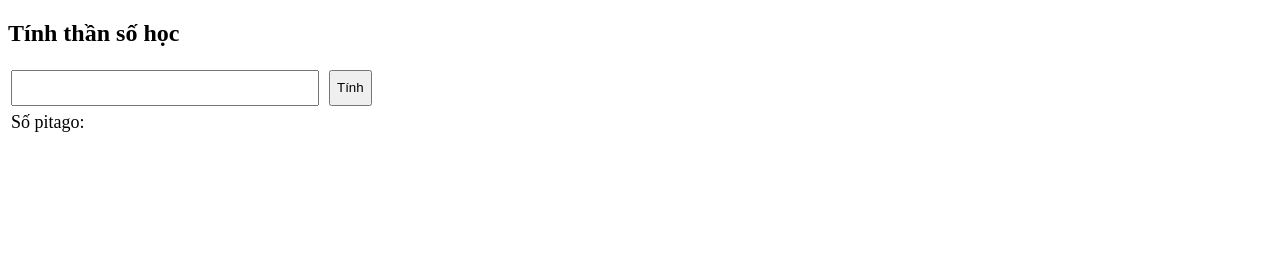
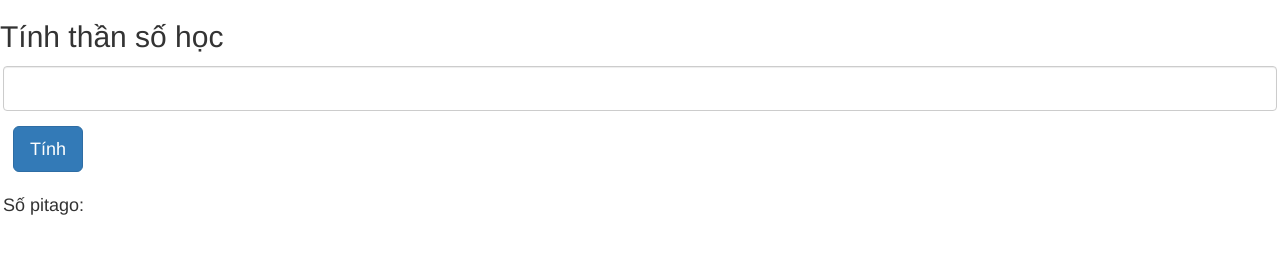
Before and after one commit to dinhngocdiep/pitago, a plain HTML site: page index.html in a window 1280 px wide. Drawn offline with nearby package versions, Linux system fonts and the light colour scheme.

Commit message:
chinh giao dien

```diff
--- a/index.html
+++ b/index.html
@@ -1,11 +1,21 @@
 <!DOCTYPE html>
-<html>
+<html lang="en">
+<head>
+  <title>Pitago</title>
+  <meta charset="utf-8">
+  <meta name="viewport" content="width=device-width, initial-scale=1">
+  <link rel="stylesheet" href="https://maxcdn.bootstrapcdn.com/bootstrap/3.4.1/css/bootstrap.min.css">
+  <script src="https://ajax.googleapis.com/ajax/libs/jquery/3.7.1/jquery.min.js"></script>
+  <script src="https://maxcdn.bootstrapcdn.com/bootstrap/3.4.1/js/bootstrap.min.js"></script>
+</head>
 <body>
 
 <h2>Tính thần số học</h2>
-<div style="display: flex; flex-direction: row;padding: 3px;">
-<input id="input-value" type="text" style="width:300px;height: 30px;font-size: 18px;" onkeyup="enterOnInput(event)" />
-<button onclick="calcValue()" style="margin-left: 10px;">Tính</button>
+<div style="display: flex; flex-direction: row;padding: 3px;width:100%" class="container">
+<div class="form-group" style="width:100%">
+<input class="form-control" id="input-value" type="text" style="height: 45px;font-size: 20px;" onkeyup="enterOnInput(event)" />
+<button class="btn btn-primary btn-lg" onclick="calcValue()" style="margin-left: 10px;margin-top:15px">Tính</button>
+ </div>
 </div>
 <div style="display: flex;flex-direction: row;padding: 3px;height: 30px;font-size: 18px;">
     <span>Số pitago:</span>
```
